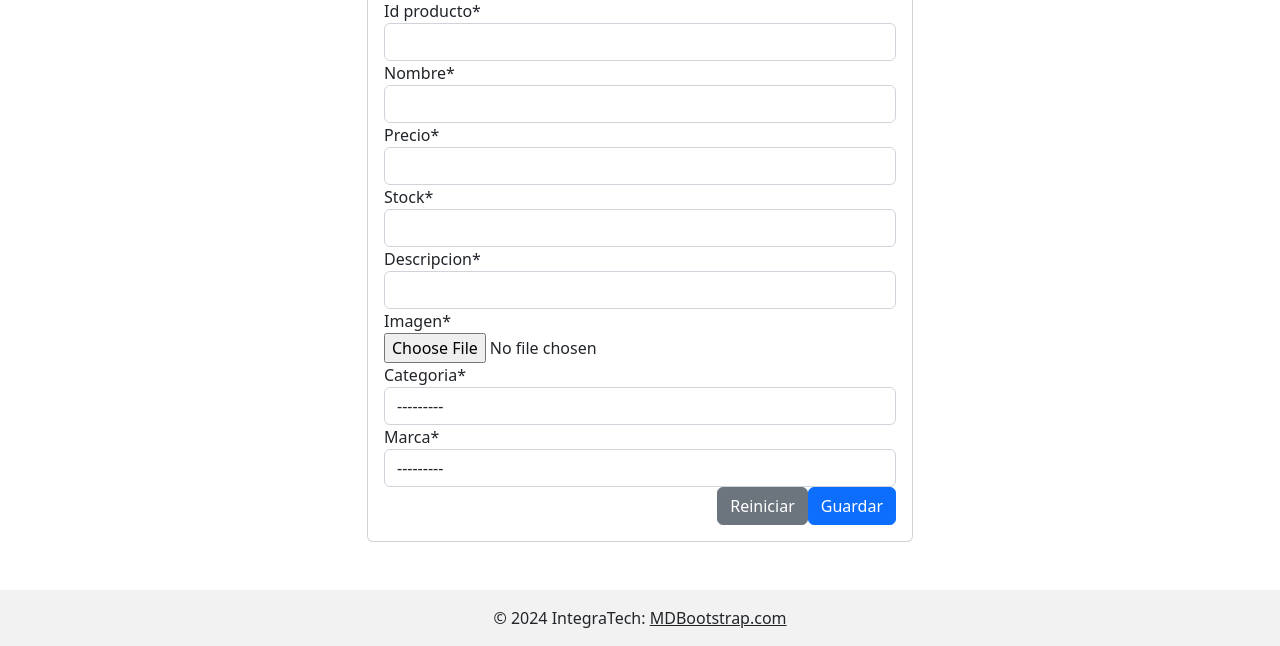
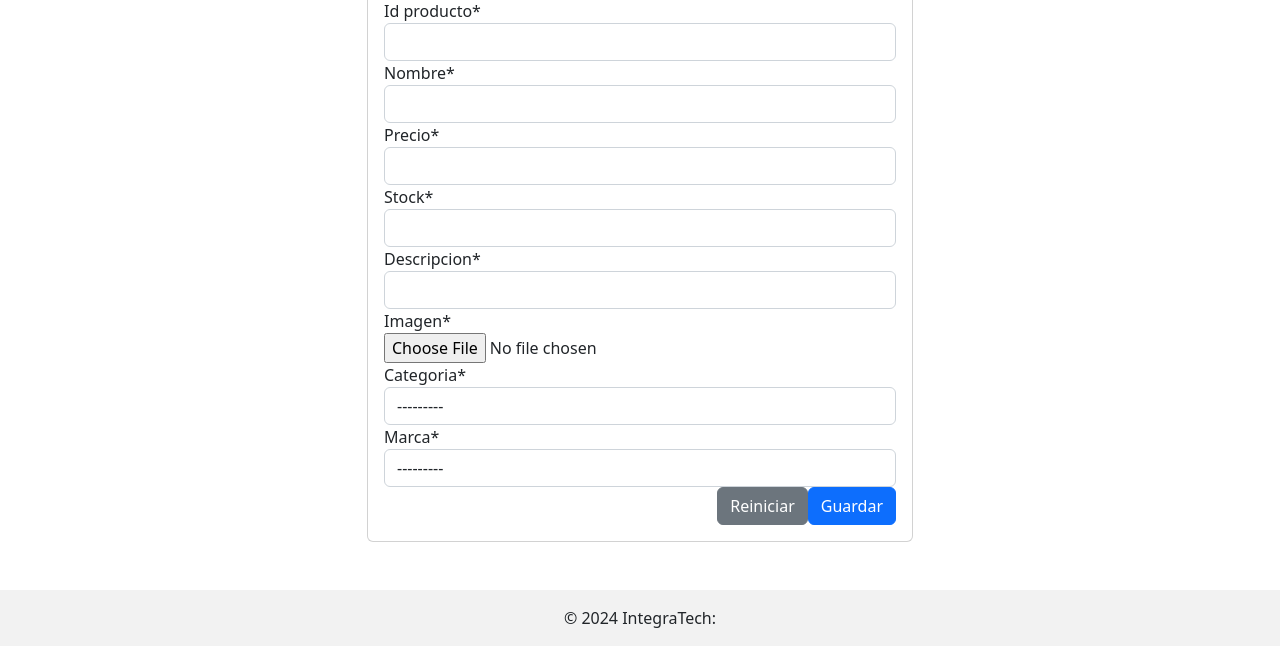
Before and after one commit to jorojasj/ferremas, a Django app: page /agregarProducto/ in a window 1280 px wide. Shown: the part 193-839 px from the top of the page. Run offline with Django 3.2, Linux system fonts and the light colour scheme; data comes from the database, SQL or seed files in the repository; both versions use the stored data as it was after the commit; some libraries are stand-ins or nearby versions.

Commit message:
arreglos

```diff
--- a/app/templates/base.html
+++ b/app/templates/base.html
@@ -96,7 +96,7 @@
       <div class="text-center p-3" style="background-color: rgba(0, 0, 0, 0.05)"
       >
         © 2024 IntegraTech:
-        <a class="text-body" href="https://mdbootstrap.com/">MDBootstrap.com</a>
+        <a class="text-body" href="https://mdbootstrap.com/"></a>
       </div>
     </footer>
     <script src="https://cdn.jsdelivr.net/npm/bootstrap@5.2.3/dist/js/bootstrap.bundle.min.js" integrity="sha384-kenU1KFdBIe4zVF0s0G1M5b4hcpxyD9F7jL+jjXkk+Q2h455rYXK/7HAuoJl+0I4" crossorigin="anonymous"></script>
```
Also changed, not shown: db.sqlite3, media/imagenesProducto/3_vaZYicD.jpg (added).
